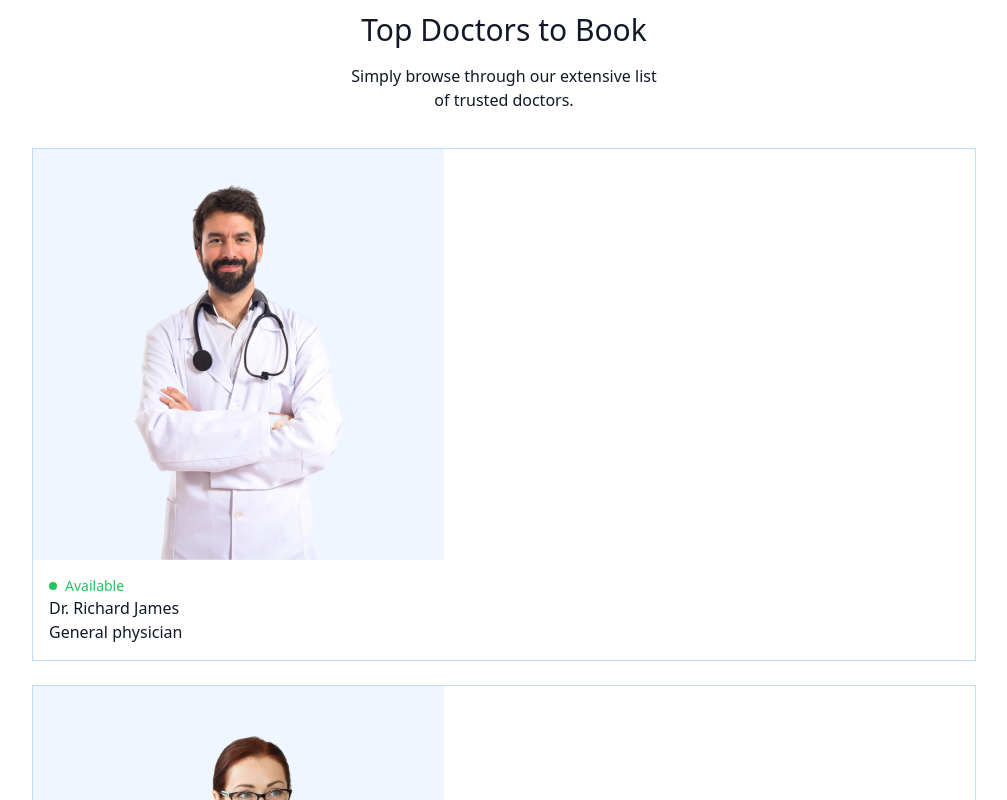
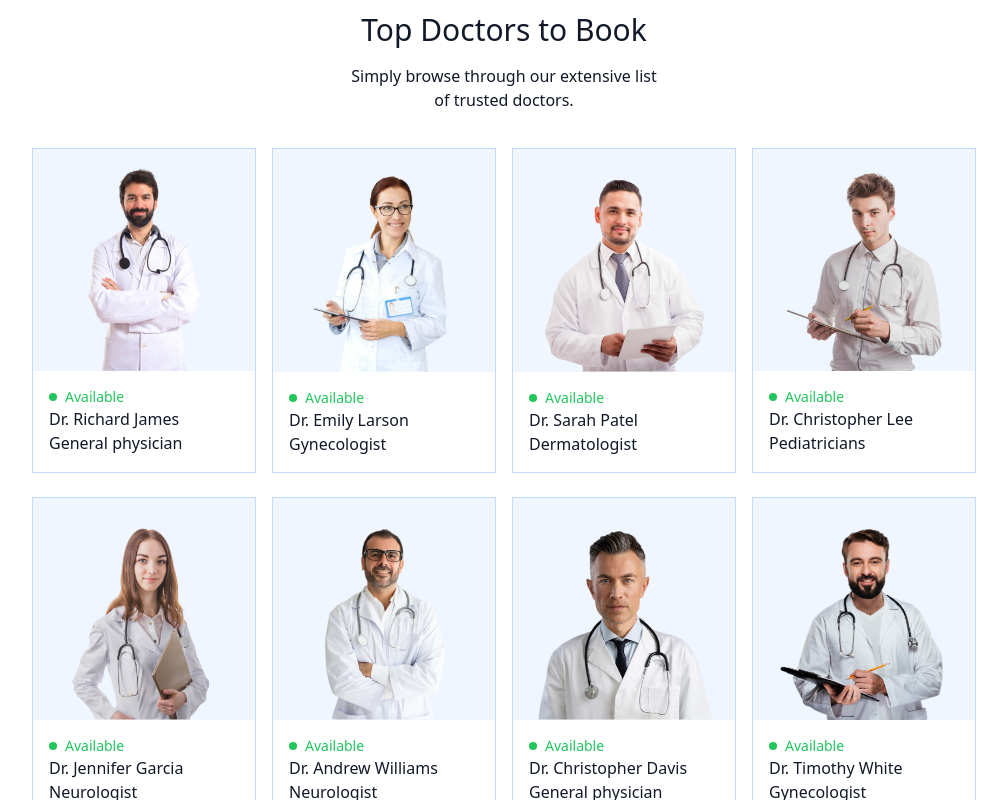
Before and after one commit to Sumitkhadka10/DocBS, a React (Vite) app in the folder frontend/: page / in a window 1280 px wide. Shown: the part 1120-1920 px from the top of the page, without its empty margins (136-1143 px from the left). Built offline with nearby package versions, Linux system fonts and the light colour scheme.

Commit message:
Added custom Tailwind properties in tailwind.config.js

```diff
--- a/frontend/tailwind.config.js
+++ b/frontend/tailwind.config.js
@@ -8,6 +8,9 @@ export default {
     extend: {
       colors:{
         'primary':"#5f6FFF"
+      },
+      gridTemplateColumns:{
+        'auto':'repeat(auto-fill, minmax(200px, 1fr))'
       }
     },
   },
```
